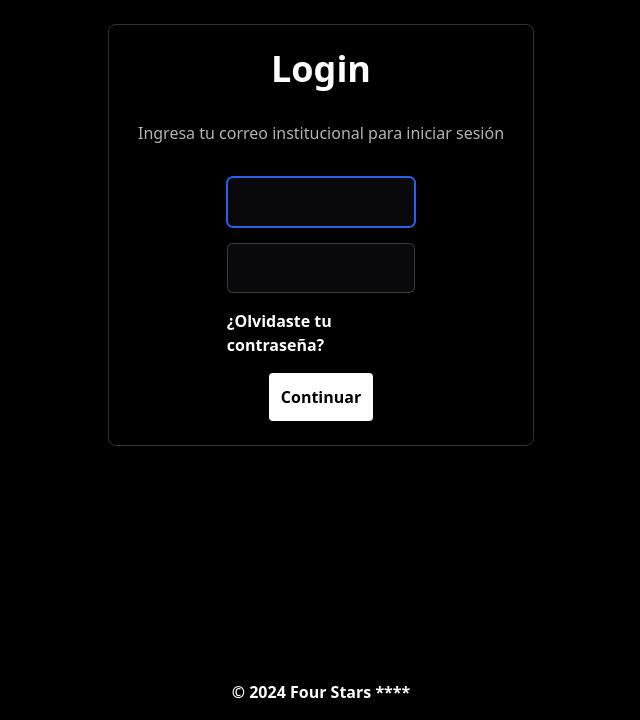
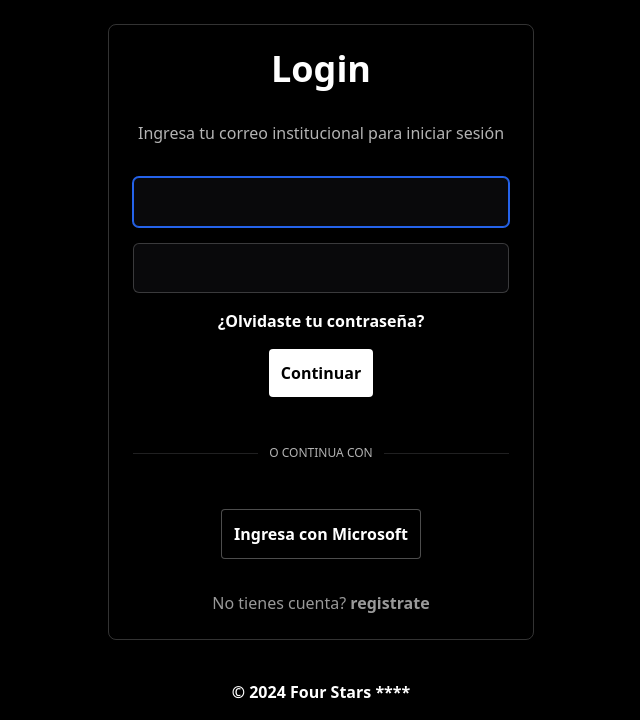
Before and after one commit to tebanduarte2/TALLER1, a Django app: page /login/ in a window 1280 px wide. Shown: the part 80-800 px from the top of the page, without its empty margins (319-959 px from the left). Run offline with Django 5.2, Linux system fonts and the light colour scheme; some libraries are stand-ins or nearby versions.

Commit message:
LOGIN AND MORE STYLING

```diff
--- a/fourStars/templates/fourStars/login.html
+++ b/fourStars/templates/fourStars/login.html
@@ -14,7 +14,7 @@
             <h1 class="font-semibold text-4xl">Login</h1>
             <p class="text-white opacity-70">Ingresa tu correo institucional para iniciar sesión</p>
 
-            <form class="flex flex-col w-1/2 items-center gap-4" method="post">
+            <form class="flex flex-col w-full items-center gap-4" method="post">
                 {% csrf_token %}
 
                 <!-- Email Field -->
@@ -50,7 +50,24 @@
                 <button class="text-black font-bold bg-white p-3 rounded hover:opacity-80" type="submit">
                     Continuar
                 </button>
+
+
             </form>
+
+            <form class="flex flex-col w-full gap-12 items-center" action="post">
+                {% csrf_token %}
+                <div class="mt-4 flex w-full items-center justify-between opacity-70">
+                    <hr class="opacity-20 text-white w-1/3">
+                    <p class="text-xs w-max">O CONTINUA CON</p>
+                    <hr class="opacity-20 text-white w-1/3">
+                </div>
+
+                <button class="border w-fit border-white border-opacity-30 bg-black p-3 rounded text-white font-semibold">
+                    Ingresa con Microsoft
+                </button>
+            </form>
+
+            <p class="opacity-60">No tienes cuenta? <a class="font-bold" href="{% url 'register' %}">registrate</a></p>
 
 
 
--- a/theme/static/css/dist/styles.css
+++ b/theme/static/css/dist/styles.css
@@ -1061,6 +1025,11 @@ select {
   width: 100%;
 }
 
+.w-max {
+  width: -moz-max-content;
+  width: max-content;
+}
+
 .w-min {
   width: -moz-min-content;
   width: min-content;
@@ -1132,6 +1089,10 @@ select {
 
 .justify-around {
   justify-content: space-around;
+}
+
+.gap-12 {
+  gap: 3rem;
 }
 
 .gap-2 {
@@ -1513,6 +1474,10 @@ select {
   --tw-placeholder-opacity: 0;
 }
 
+.opacity-20 {
+  opacity: 0.2;
+}
+
 .opacity-40 {
   opacity: 0.4;
 }
@@ -1525,16 +1490,16 @@ select {
   opacity: 0.5;
 }
 
+.opacity-70 {
+  opacity: 0.7;
+}
+
 .opacity-75 {
   opacity: 0.75;
 }
 
-.opacity-80 {
-  opacity: 0.8;
-}
-
-.opacity-70 {
-  opacity: 0.7;
+.opacity-60 {
+  opacity: 0.6;
 }
 
 .shadow {
```
Also changed, not shown: other parts of theme/static/css/dist/styles.css (+18 -91 lines).
